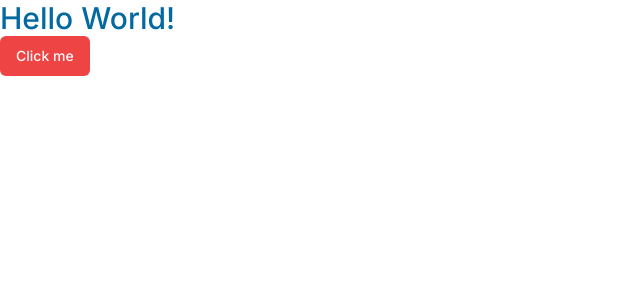
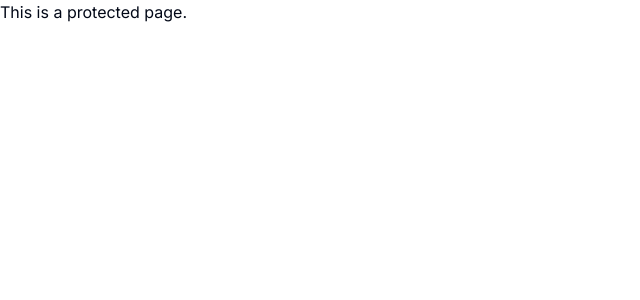
Before and after one commit to aaronkjin/lumen, a Next.js app: page / in a window 1280 px wide. Shown: the top 300 px of the page, without its empty margins (0-640 px from the left). Built offline with nearby package versions, Linux system fonts and the light colour scheme.

Commit message:
group routing for auth + dashboard

```diff
--- /dev/null
+++ b/app/(auth)/(routes)/sign-in/page.tsx
@@ -0,0 +1,5 @@
+const SignInPage = () => {
+  return <div>This is an unprotected page.</div>;
+};
+
+export default SignInPage;
--- /dev/null
+++ b/app/(dashboard)/(routes)/page.tsx
@@ -0,0 +1,3 @@
+export default function Home() {
+  return <p>This is a protected page.</p>;
+}
--- a/app/page.tsx
+++ /dev/null
@@ -1,11 +0,0 @@
-import { Button } from "@/components/ui/button";
-
-export default function Home() {
-  return (
-    <div>
-      <p className="text-3xl font-medium text-sky-700">Hello World!</p>
-
-      <Button variant="destructive">Click me</Button>
-    </div>
-  );
-}
```
